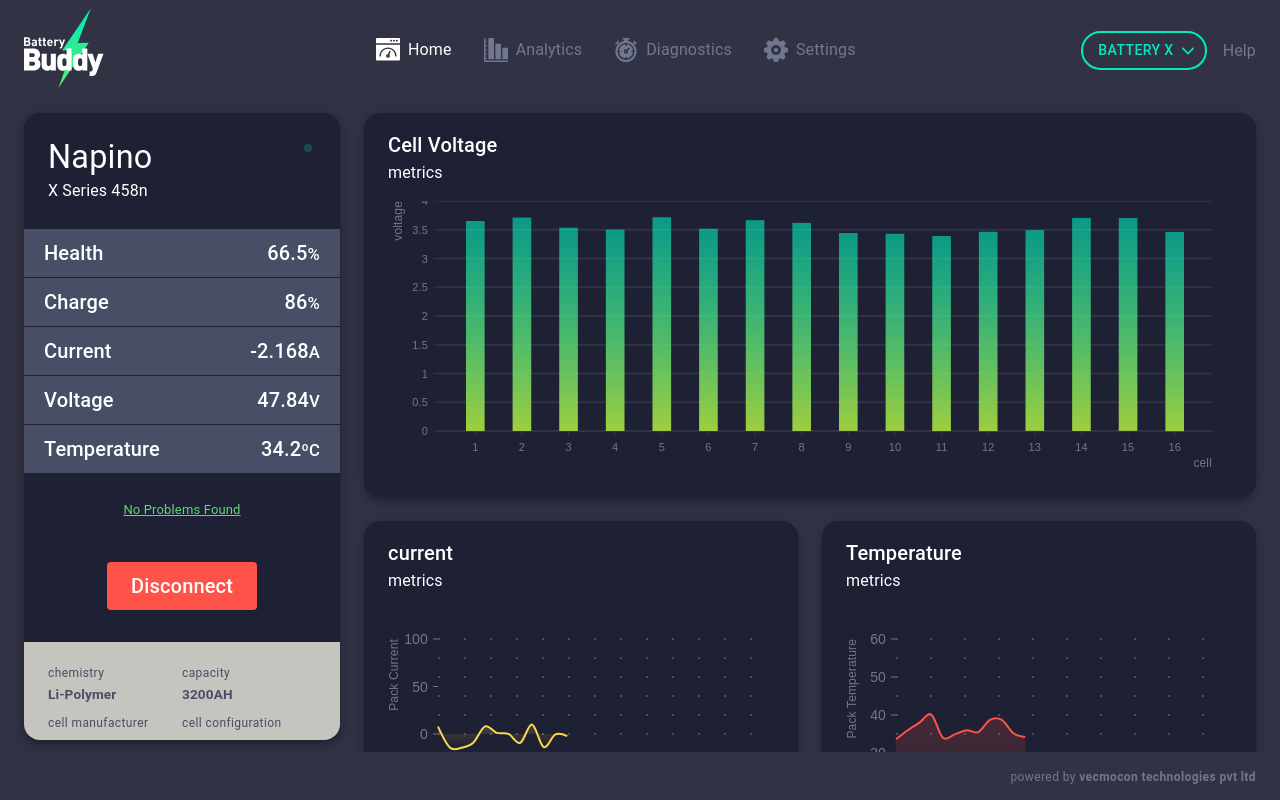
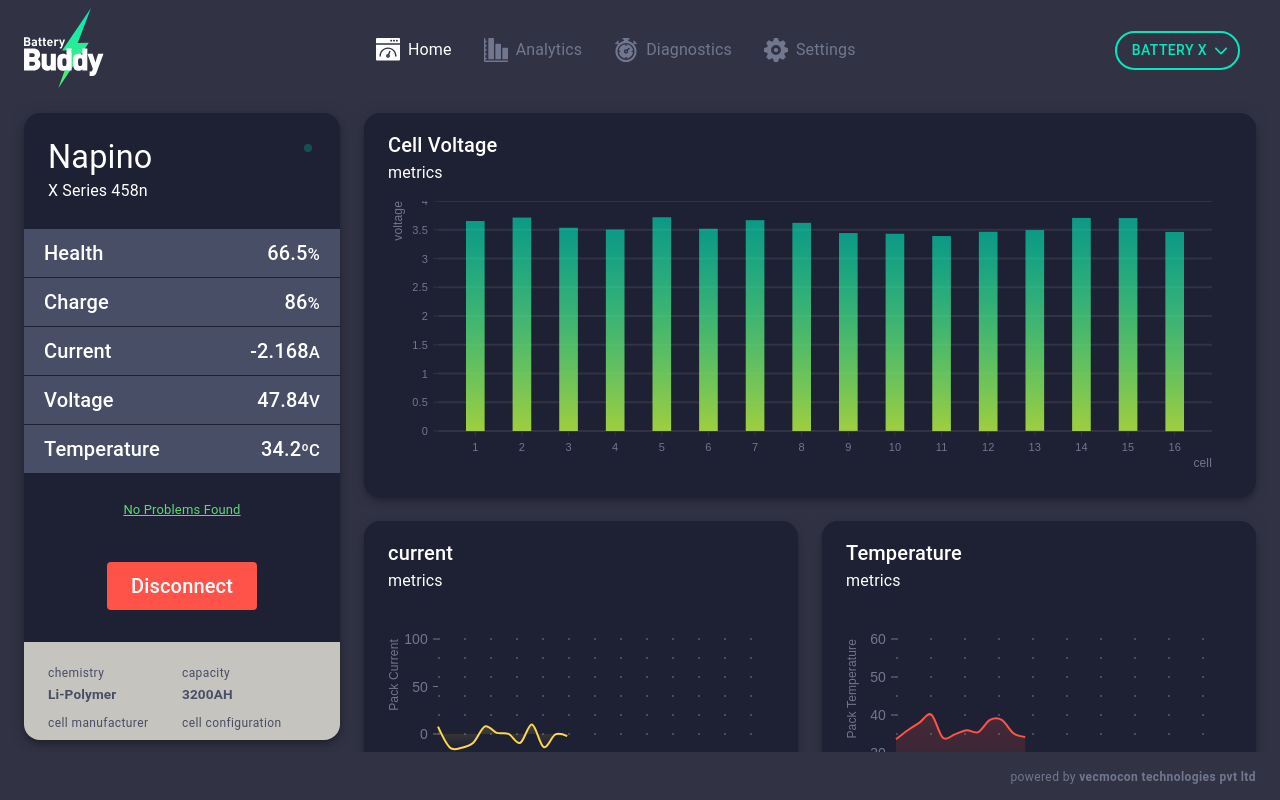
Before and after one commit to Chiselkraft-Design-Laboratory/BatteryBuddyApp, a React (Create React App) app: page / in a window 1280 px wide. Built offline with nearby package versions, Linux system fonts and the light colour scheme.

Commit message:
*disable help menu

```diff
--- a/src/components/canvas/navbar/index.js
+++ b/src/components/canvas/navbar/index.js
@@ -44,9 +44,9 @@ const NavBar = ({ showlinks, canvas }) => {
         ) : null}
         <div className={cl.expand} />
         <NavSelect />
-        <Box classes={{ root: cl.fit }}>
+        {/* <Box classes={{ root: cl.fit }}>
           <NavLink simple label="Help" url="#" />
-        </Box>
+        </Box> */}
       </Toolbar>
       {canvas.dense && showlinks ? (
         <Toolbar disableGutters classes={{ root: cl.extended }}>
```
